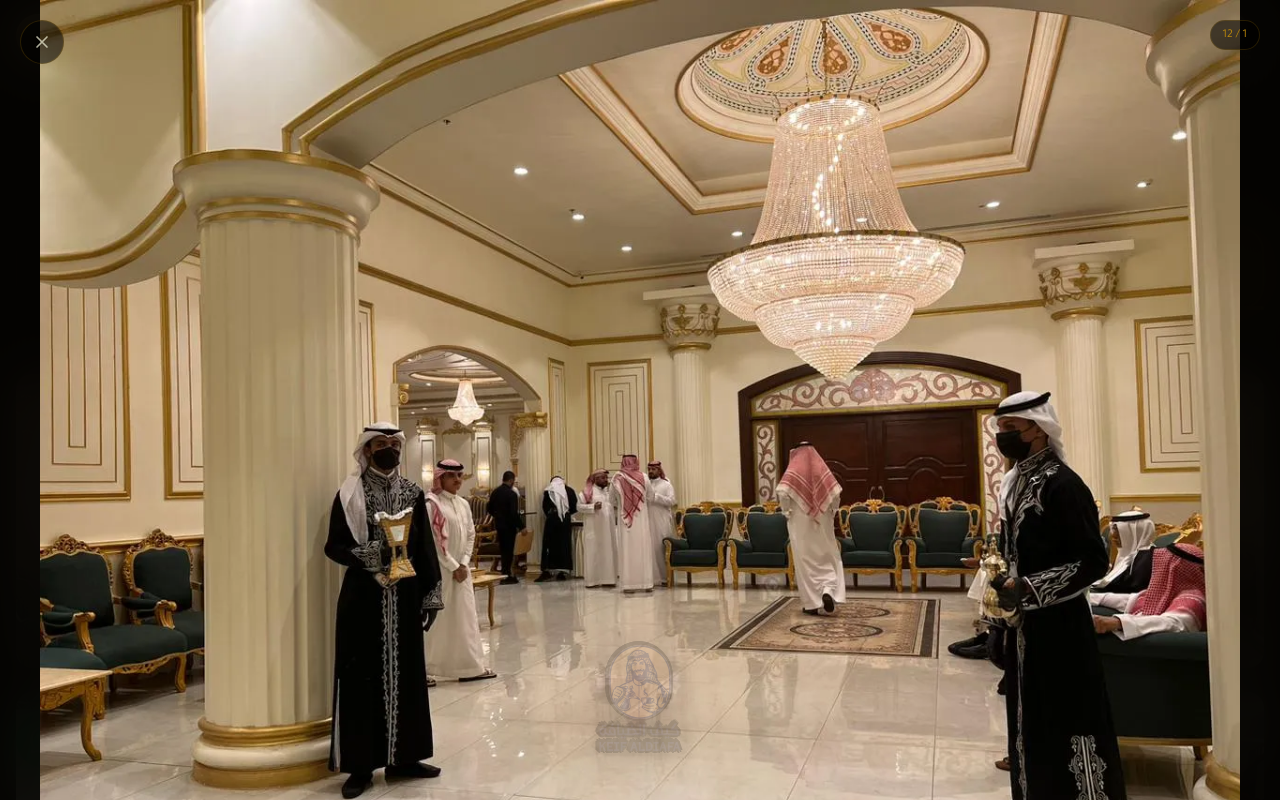
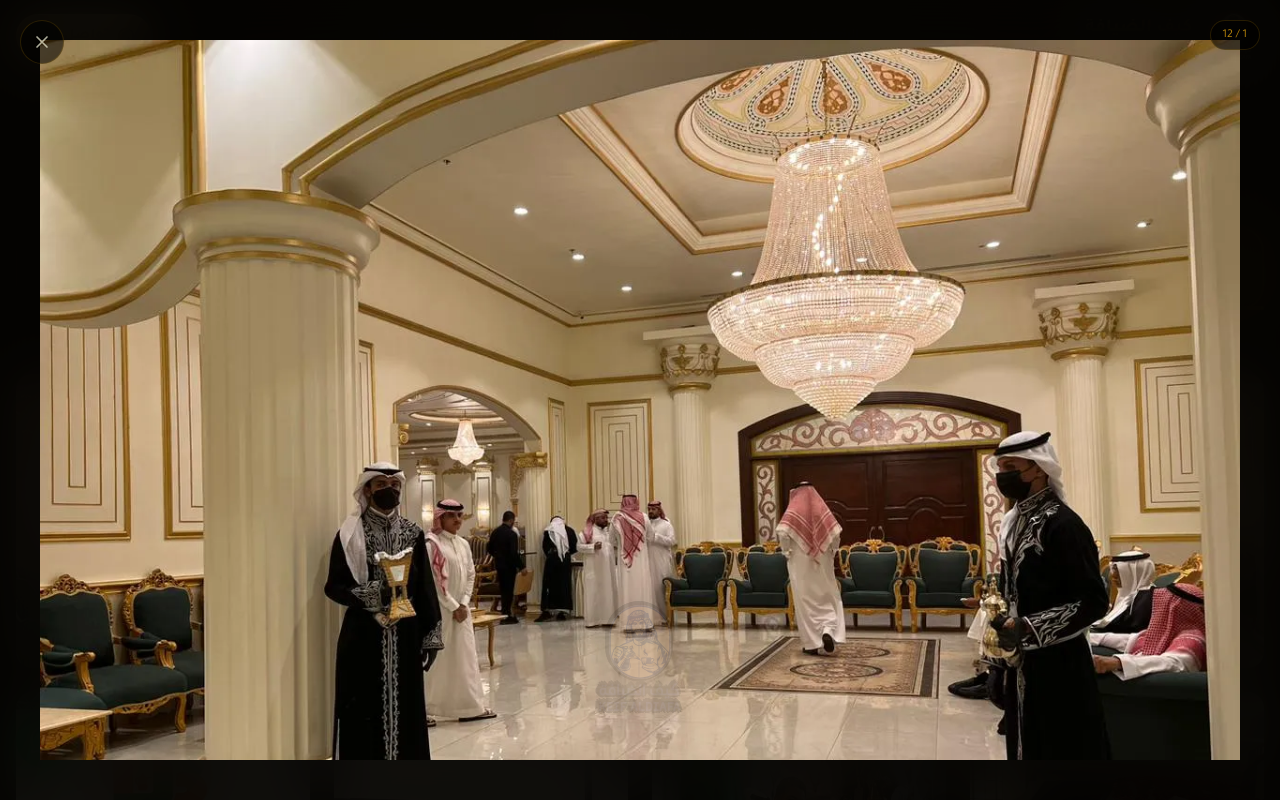
Before and after one commit to moain2026/kaif-al-diyafa-2027, a Next.js app: page /portfolio in a window 1280 px wide. Both pictures are taken after a click on the element 1117 px from the left and 520 px from the top of the page. Shown: the top 800 px of the page. Built offline with nearby package versions, Linux system fonts and the light colour scheme.

Commit message:
feat: Add professional luxury watermark to portfolio images and lightbox

```diff
--- a/src/app/portfolio/PortfolioClient.tsx
+++ b/src/app/portfolio/PortfolioClient.tsx
@@ -147,17 +147,19 @@ function Lightbox({
             onDragEnd={handleDragEnd}
             className="w-full h-full flex items-center justify-center cursor-grab active:cursor-grabbing select-none"
           >
+            <div className="relative max-w-full max-h-full">
               <ProtectedImage
                 src={item.image}
                 alt={`صورة ${index + 1}`}
-              className="max-w-full max-h-full w-auto h-auto object-contain"
+                className="w-auto h-auto object-contain max-h-[85vh] md:max-h-[90vh]"
                 priority
                 fill={false}
                 width={1200}
                 height={800}
-              watermarkOpacity={0.2}
-              watermarkSize={25}
+                watermarkOpacity={0.15}
+                watermarkSize={20}
               />
+            </div>
           </motion.div>
         </AnimatePresence>
       </div>
@@ -324,17 +326,17 @@ export default function PortfolioClient() {
               <ProtectedImage
                 src={item.image}
                 alt={`صورة ${idx + 1}`}
-                className="w-full h-full object-cover"
-                fill
+                className="w-full h-full object-cover transition-transform duration-700 group-hover:scale-110"
+                fill={true}
                 watermarkOpacity={0.12}
-                watermarkSize={35}
+                watermarkSize={18}
               />
               <div className="absolute inset-0 img-overlay" />
               <div className="absolute inset-0 bg-[#B8860B]/5 opacity-0 group-hover:opacity-100 transition-opacity duration-300" />
 
               <div className="absolute inset-0 flex items-center justify-center opacity-0 group-hover:opacity-100 transition-opacity duration-300">
-                <div className="w-10 h-10 rounded-full flex items-center justify-center bg-black/50 backdrop-blur-md border border-[#B8860B]/30">
-                  <svg viewBox="0 0 24 24" fill="none" stroke="#D4A017" strokeWidth="2" className="w-5 h-5">
+                <div className="w-12 h-12 rounded-full flex items-center justify-center bg-black/40 backdrop-blur-xl border border-[#B8860B]/20">
+                  <svg viewBox="0 0 24 24" fill="none" stroke="#D4A017" strokeWidth="1.5" className="w-6 h-6">
                     <path strokeLinecap="round" strokeLinejoin="round" d="M21 21l-6-6m2-5a7 7 0 11-14 0 7 7 0 0114 0zM10 7v3m0 0v3m0-3h3m-3 0H7" />
                   </svg>
                 </div>
```
Lines whose indentation alone changed are shown as unchanged.
